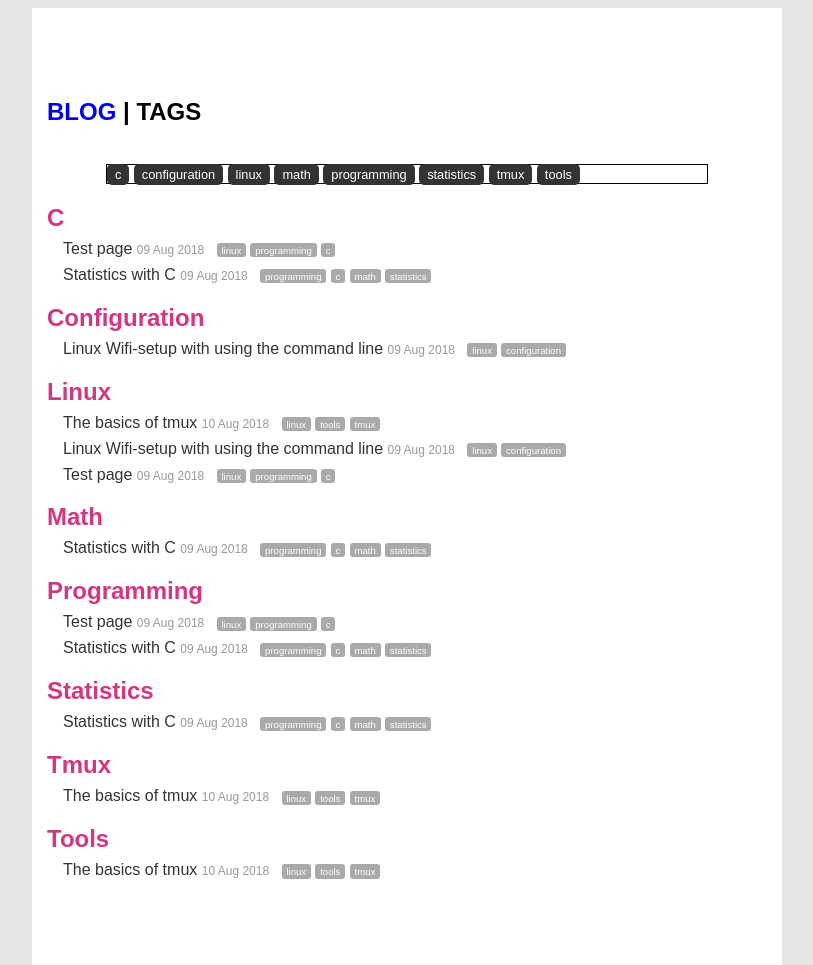
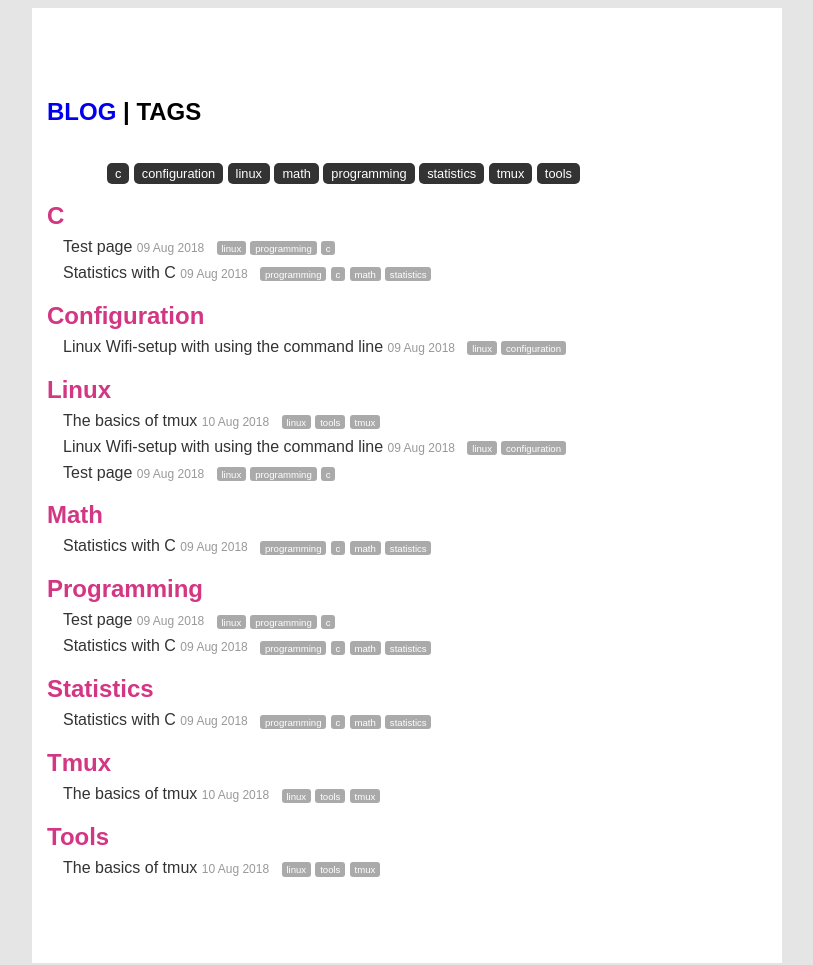
Before and after one commit to execas/execas.github.io, a Jekyll site: the page built from tags.html, in a window 1280 px wide. Shown: the whole page, without its empty margins (233-1046 px from the left). Built offline with Jekyll 4.4.1, drawn with Linux system fonts in a browser that asks for light colours.

Commit message:
Update execas.css

```diff
--- a/css/execas.css
+++ b/css/execas.css
@@ -100,7 +100,6 @@ list of matching posts beneath tag name header
 }
 
 .top-tagmarks {
-     border: 1px solid #000;
      max-width: 600px;
      margin: 0 auto;
 }
```
